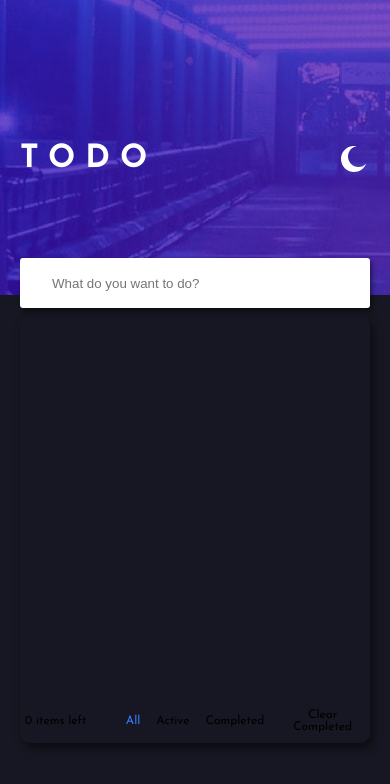
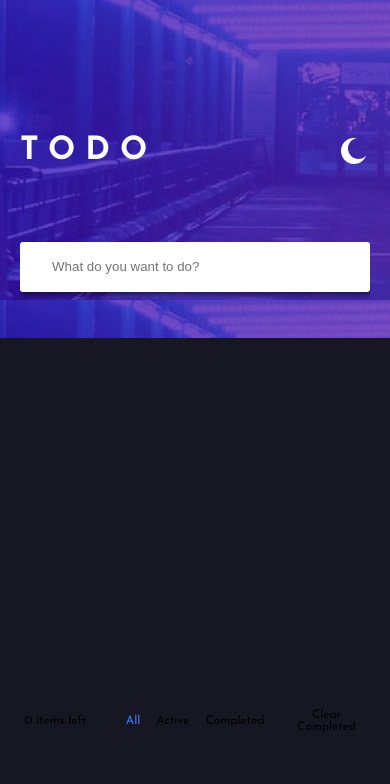
Before and after one commit to DevCollins/frontend-mentor-todo-challenge, a React (Create React App) app: page / in a window 390 px wide. Shown: the top 784 px of the page. Built offline with nearby package versions, Linux system fonts and the light colour scheme.

Commit message:
completed the responsive UI and refactored the state management logic

```diff
--- a/src/App.js
+++ b/src/App.js
@@ -1,10 +1,12 @@
 import { useSelector } from "react-redux";
 import Layout from "./components/Layout";
+import { useRef } from "react";
 
 import desktopImageDark from "./assets/bg-desktop-dark.jpg";
 import desktopImageLight from "./assets/bg-desktop-light.jpg";
 import { useState, useEffect } from "react";
 function App() {
+  const app = useRef();
   const colors = useSelector((state) => state.theme);
   const [themeColors, setThemeColors] = useState({ ...colors });
   useEffect(() => {
@@ -23,12 +25,12 @@ function App() {
   return (
     <div
       className="App"
+      ref={app}
       style={{
         backgroundColor: `${themeColors.veryDarkBlue}`,
         height: `100%`,
         width: "100%",
         resize: "none",
-        overflow: "hidden",
         position: "fixed",
         top: "0",
         left: "0",
@@ -36,7 +38,7 @@ function App() {
     >
       <div
         style={{
-          height: "35%",
+          height: `${window.innerWidth <= 375 ? "30%" : "40%"}`,
           width: "100%",
           backgroundImage: `url("${
             themeColors.theme === "dark" ? desktopImageDark : desktopImageLight
--- a/src/components/Layout.jsx
+++ b/src/components/Layout.jsx
@@ -80,15 +80,15 @@ const Layout = ({ clicked }) => {
   };
 
   const clearCompleted = () => {
-    const incompleteTodos = JSON.parse(localStorage.getItem("todos")).filter(
+    const completeTodos = JSON.parse(localStorage.getItem("todos")).filter(
       (todo) => {
-        return todo.state === "pending";
+        return todo.state === "done";
       }
     );
-    dispatch(resetTodos({ todos: incompleteTodos }));
 
-    setTodoItems(incompleteTodos);
-    setIncomplete(incompleteTodos.length);
+    dispatch(resetTodos({ todos: completeTodos }));
+    setTodoItems(JSON.parse(localStorage.getItem("todos")));
+    setIncomplete(JSON.parse(localStorage.getItem("todos")).length);
   };
   const lightThemeIcon = (
     <svg xmlns="http://www.w3.org/2000/svg" width="26" height="26">
@@ -108,7 +108,94 @@ const Layout = ({ clicked }) => {
       />
     </svg>
   );
+  const mobileFooter = (
+    <div
+      className="mobile-footer"
+      style={{ backgroundColor: `${themeColors.veryDarkDesaturatedBlue}` }}
+    >
+      <p
+        ref={filterAll}
+        onClick={() => filter("all")}
+        style={{ color: "hsl(220, 98%, 61%)" }}
+      >
+        All
+      </p>
+      <p
+        ref={filterActive}
+        onClick={() => filter("active")}
+        style={{ color: themeColors.lightGrayishBlue }}
+      >
+        Active
+      </p>
+      <p
+        ref={filterCompleted}
+        onClick={() => filter("completed")}
+        style={{ color: themeColors.lightGrayishBlue }}
+      >
+        Completed
+      </p>
+    </div>
+  );
+  const desktopFooter = (
+    <div
+      className="footer"
+      style={{ backgroundColor: `${themeColors.veryDarkDesaturatedBlue}` }}
+    >
+      <div className="counter">
+        <p style={{ color: themeColors.lightGrayishBlue }}>
+          {incomplete} items left
+        </p>
+      </div>
+      <div className="filters">
+        <p
+          ref={filterAll}
+          onClick={() => filter("all")}
+          style={{ color: "hsl(220, 98%, 61%)" }}
+        >
+          All
+        </p>
+        <p
+          ref={filterActive}
+          onClick={() => filter("active")}
+          style={{ color: themeColors.lightGrayishBlue }}
+        >
+          Active
+        </p>
+        <p
+          ref={filterCompleted}
+          onClick={() => filter("completed")}
+          style={{ color: themeColors.lightGrayishBlue }}
+        >
+          Completed
+        </p>
+      </div>
+      <div className="clear">
+        <p
+          onClick={clearCompleted}
+          style={{ color: themeColors.lightGrayishBlue }}
+        >
+          Clear Completed
+        </p>
+      </div>
+    </div>
+  );
+  const mobileToggle = (
+    <div
+      className="mobile-toggle"
+      style={{ backgroundColor: `${themeColors.veryDarkDesaturatedBlue}` }}
+    >
+      <p style={{ color: themeColors.lightGrayishBlue }}>
+        {incomplete} items left
+      </p>
 
+      <p
+        onClick={clearCompleted}
+        style={{ color: themeColors.lightGrayishBlue }}
+      >
+        Clear Completed
+      </p>
+    </div>
+  );
   return (
     <div className="todo-layout" onClick={clicked}>
       <div className="todo-layout__title">
@@ -145,52 +232,24 @@ const Layout = ({ clicked }) => {
             setTodoItems(JSON.parse(localStorage.getItem("todos")))
           }
         >
-          {todoItems.map((item) => {
-            return <TodoItem item={item} key={item.id} colors={themeColors} />;
-          })}
-        </div>
-        <div
-          className="footer"
-          style={{ backgroundColor: `${themeColors.veryDarkDesaturatedBlue}` }}
-        >
-          <div className="counter">
-            <p style={{ color: themeColors.lightGrayishBlue }}>
-              {incomplete} items left
-            </p>
-          </div>
-          <div className="filters">
-            <p
-              ref={filterAll}
-              onClick={() => filter("all")}
-              style={{ color: "hsl(220, 98%, 61%)" }}
-            >
-              All
-            </p>
-            <p
-              ref={filterActive}
-              onClick={() => filter("active")}
-              style={{ color: themeColors.lightGrayishBlue }}
-            >
-              Active
-            </p>
-            <p
-              ref={filterCompleted}
-              onClick={() => filter("completed")}
-              style={{ color: themeColors.lightGrayishBlue }}
-            >
-              Completed
-            </p>
-          </div>
-          <div className="clear">
-            <p
-              onClick={clearCompleted}
-              style={{ color: themeColors.lightGrayishBlue }}
-            >
-              Clear Completed
-            </p>
+          <div
+            style={{
+              width: "100%",
+              height: "100%",
+            }}
+          >
+            {todoItems.map((item) => {
+              return (
+                <TodoItem item={item} key={item.id} colors={themeColors} />
+              );
+            })}
           </div>
         </div>
+        {window.innerWidth > 375 ? null : mobileToggle}
+        {window.innerWidth > 375 ? desktopFooter : null}
       </div>
+
+      {window.innerWidth > 375 ? null : mobileFooter}
     </div>
   );
 };
--- a/src/components/TodoItem.jsx
+++ b/src/components/TodoItem.jsx
@@ -76,9 +76,11 @@ const TodoItem = ({ item, colors }) => {
       >
         {done ? checkIcon : null}
       </div>
-      <p style={done ? textStylingDone : textStylingUndone} ref={todoItem}>
-        {item.taskName}
-      </p>
+      <div className="text">
+        <p style={done ? textStylingDone : textStylingUndone} ref={todoItem}>
+          {item.taskName}
+        </p>
+      </div>
       <div
         className="remove-todo"
         onClick={removeTodoClicked}
--- a/src/components/css/layout.css
+++ b/src/components/css/layout.css
@@ -11,6 +11,7 @@
   display: flex;
   flex-direction: column;
   align-items: center;
+  overflow-y: hidden;
   resize: none;
 }
 
@@ -62,16 +63,18 @@
 .todo-items {
   width: 100%;
   height: 55%;
-  border-radius: 10px;
   position: relative;
-  box-shadow: 3px 5px 10px rgba(0, 0, 0, 0.5);
   display: flex;
   flex-direction: column;
   justify-content: space-between;
 }
 .todo-items-container {
   width: 100%;
-  height: 90%;
+  height: 70%;
+  position: relative;
+  border-radius: 8px;
+  display: flex;
+  flex-direction: column;
   overflow-y: auto;
   position: relative;
 }
@@ -99,10 +102,10 @@
   height: 10%;
 }
 .counter {
-  flex: 1;
+  width: calc(50% / 2.2);
 }
 .filters {
-  flex: 2;
+  width: 50%;
   display: flex;
   display: flex;
   justify-content: center;
@@ -112,7 +115,7 @@
   margin: 0 0.5rem;
 }
 .clear {
-  flex: 1;
+  width: calc(50% / 2.2);
   text-align: center;
 }
 
@@ -122,14 +125,58 @@
   padding: 0.4rem 0;
 }
 
+.mobile-footer {
+  display: flex;
+  width: 100%;
+  height: 50px;
+  align-items: center;
+  box-shadow: 5px 10px 10px rgba(0, 0, 0, 0.5);
+  border-radius: 8px;
+  justify-content: center;
+  position: absolute;
+  bottom: 0;
+  left: 0;
+}
+
+.mobile-footer p {
+  padding: 0.3rem;
+  cursor: pointer;
+}
+
+.mobile-toggle {
+  width: 100%;
+  height: 50px;
+  display: flex;
+  align-items: center;
+  justify-content: space-between;
+  padding: 0.3rem 1rem;
+  position: absolute;
+  left: 0;
+  box-shadow: 5px 10px 10px rgba(0, 0, 0, 0.5);
+  border-bottom-left-radius: 8px;
+  border-bottom-right-radius: 8px;
+  bottom: 60px;
+}
+
+.mobile-toggle p {
+  font-size: 12px;
+}
+
 @media (max-width: 375px) {
   .todo-layout {
     width: 90%;
+    top: 30%;
     min-width: 80%;
+    height: 90%;
   }
   .todo-items {
-    height: 55%;
+    height: 60%;
     min-height: 350px;
+  }
+  .todo-layout__title h3 {
+    font-weight: 300;
+    letter-spacing: 8px;
+    font-size: 1.7rem;
   }
 }
 
@@ -138,6 +185,6 @@
     height: 80%;
   }
   .todo-items {
-    height: 70%;
+    height: 80%;
   }
 }
--- a/src/components/css/todoItem.css
+++ b/src/components/css/todoItem.css
@@ -1,10 +1,11 @@
 .todo-item {
   display: flex;
   align-items: center;
-  padding: 0 0.5rem;
-  height: 50px;
+  justify-content: space-between;
+  min-height: 50px;
   text-decoration: none;
   position: relative;
+  padding-left: 1.2rem;
 }
 
 .checkmark {
@@ -17,8 +18,14 @@
   align-items: center;
 }
 
-.todo-item p {
+.text {
+  text-align: left;
+  width: 80%;
+}
+
+.text p {
   margin: 0 1rem;
+  font-size: 14px;
 }
 
 .todo-item p:hover {
@@ -33,15 +40,18 @@
 }
 
 .remove-todo {
-  position: absolute;
-  transition: all 0.4s ease;
-  right: 0.5rem;
-  margin-top: auto;
   justify-content: center;
   align-items: center;
   display: flex;
   opacity: 0;
   height: 2rem;
+  margin-right: 0.8rem;
   width: 2rem;
   cursor: pointer;
 }
+
+@media (min-width: 375px) {
+  .remove-todo {
+    opacity: 1;
+  }
+}
--- a/src/state/TodoItemsSlice.js
+++ b/src/state/TodoItemsSlice.js
@@ -25,16 +25,18 @@ const todoItemsSlice = createSlice({
       localStorage.setItem("todos", JSON.stringify(state));
     },
     resetTodos(state, action) {
-      state = action.payload.todos;
+      const completeTodos = action.payload.todos;
+      const completeIndices = completeTodos.map((todo) => {
+        return state.findIndex((item) => item.id === todo.id);
+      });
+      for (let i = 0; i < completeIndices.length; i++) {
+        state.splice(completeIndices[i], 1);
+      }
       localStorage.setItem("todos", JSON.stringify(state));
     },
   },
 });
 
-export const {
-  addTodoItem,
-  removeTodoItem,
-  updateTodoItem,
-  resetTodos,
-} = todoItemsSlice.actions;
+export const { addTodoItem, removeTodoItem, updateTodoItem, resetTodos } =
+  todoItemsSlice.actions;
 export default todoItemsSlice.reducer;
```
